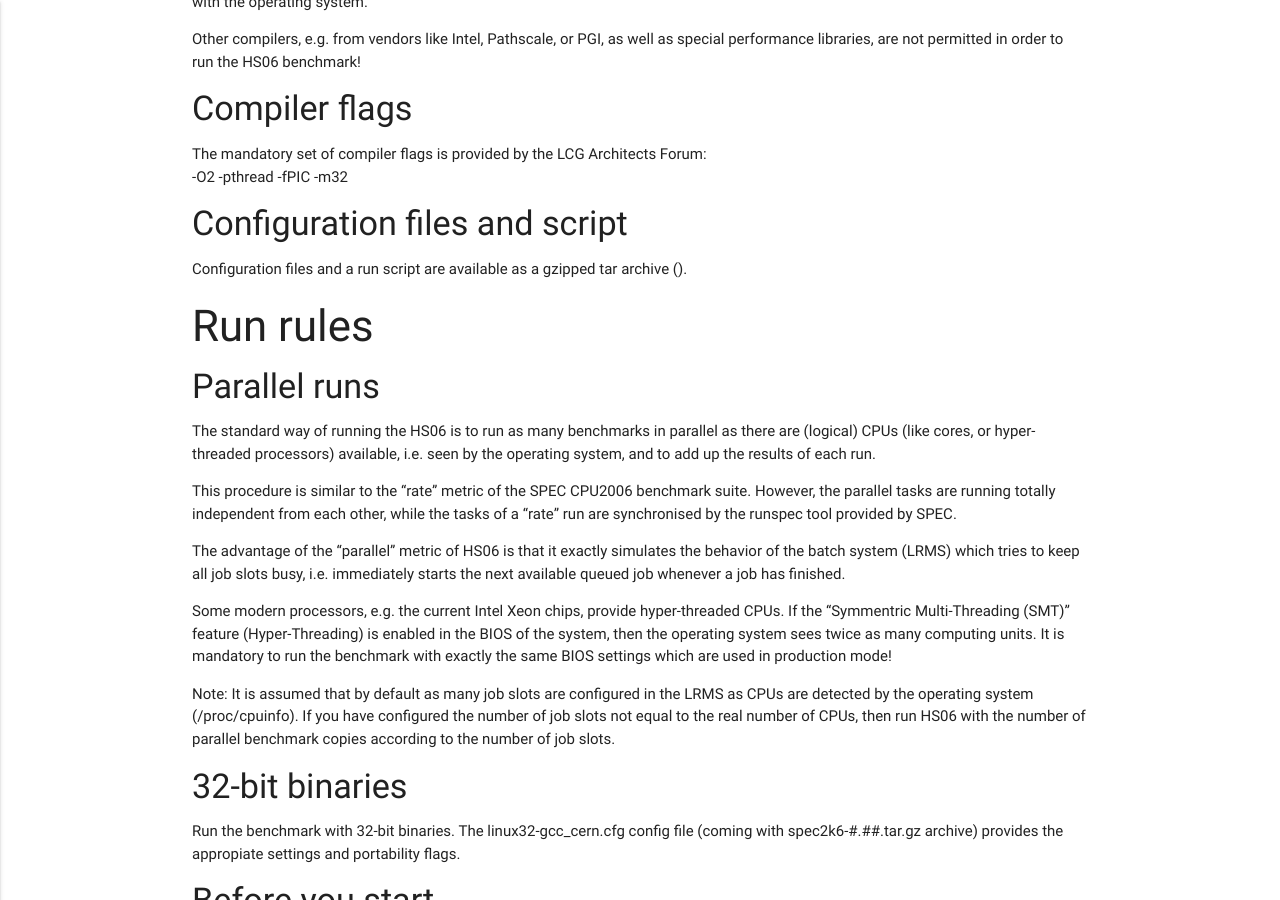
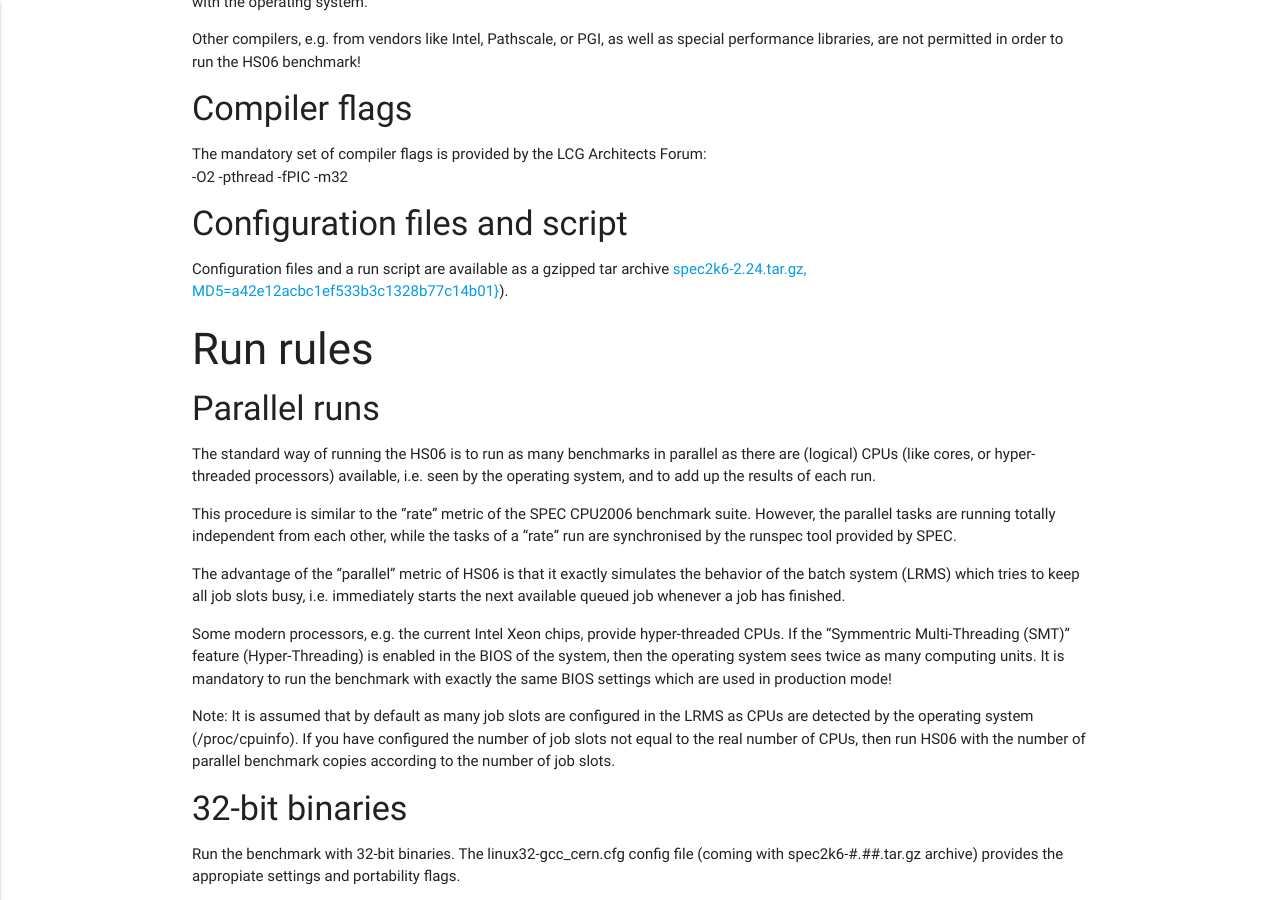
Before and after one commit to HEPiX-Forum/hepix-forum.github.io, a Jekyll site: the page built from _benchmarking/how_to_run_hs06.md, in a window 1280 px wide and 900 px high, scrolled down 1479 px. Built offline with Jekyll 4.4.1, drawn with Linux system fonts in a browser that asks for light colours; some of the changed lines change nothing that is shown.

Commit message:
Migrate missing attachment/image for existing pages

```diff
--- a/_benchmarking/how_to_run_hs06.md
+++ b/_benchmarking/how_to_run_hs06.md
@@ -43,7 +43,7 @@
 
 ### Configuration files and script
 
-Configuration files and a run script are available as a gzipped tar archive ({% comment %} [spec2k6-2.24.tar.gz, MD5=a42e12acbc1ef533b3c1328b77c14b01}](/benchmarking/bench:spec2k6-2.24.tar.gz) {% endcomment %}).
+Configuration files and a run script are available as a gzipped tar archive [spec2k6-2.24.tar.gz, MD5=a42e12acbc1ef533b3c1328b77c14b01}](/attachments/spec2k6-2.24.tar.gz)).
 
 ## Run rules
 
@@ -292,7 +292,7 @@
 
 The SPECcpu speed benchmark runs a single copy of the benchmark on the machine, using only a single core. The SPEC rate benchmark runs as many benchmarks as there are cores, but it calculates the results as a function of the total elapsed time. This skews the results, as a single slow core can keep the others idle until it finishes. Take a look at this graphical explanation of the difference between SPECcpu rate and multiple SPECcpu speed:
 
-{% comment %}[cpu_vs_rate](/benchmarking/speed_vs_rate.gif){% endcomment %}
+![cpu_vs_rate](/images/speed_vs_rate.gif){:.centered-image}
 
 To overcome these problems, we decided to run multiple speed benchmarks in parallel. We launch one independent speed benchmark for each core in the system and then add up the results to come up with a total result for the system. This mimics what we do in our production environment, where we run multiple independent single-threaded applications in parallel.
 
```
Also changed, not shown: images/speed_vs_rate.gif (added), 1 other file.
